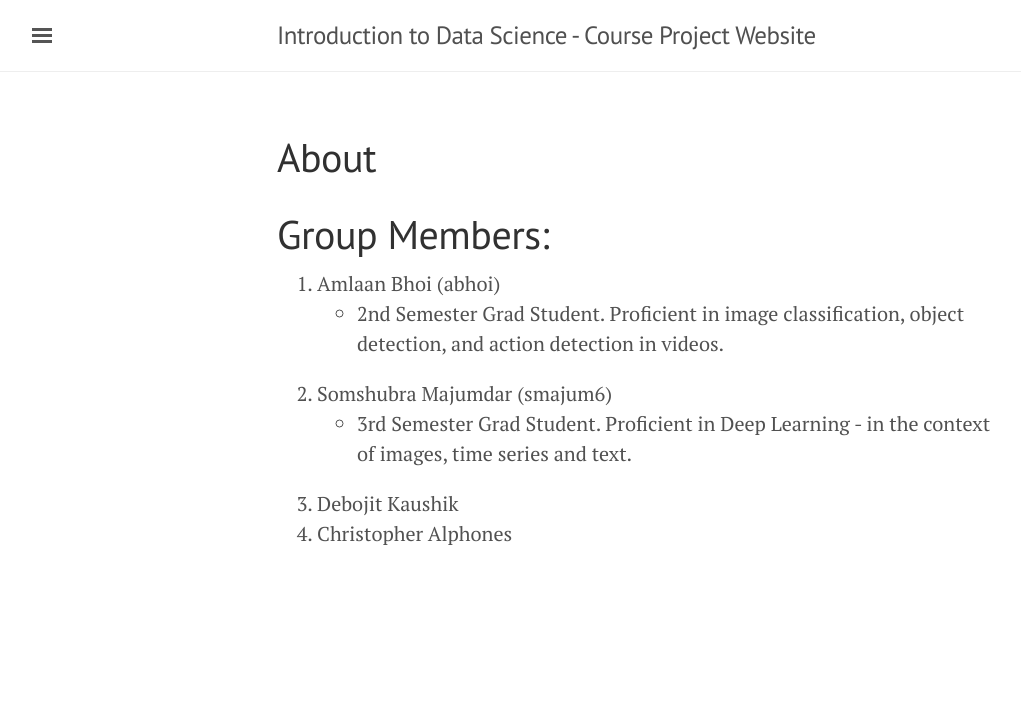
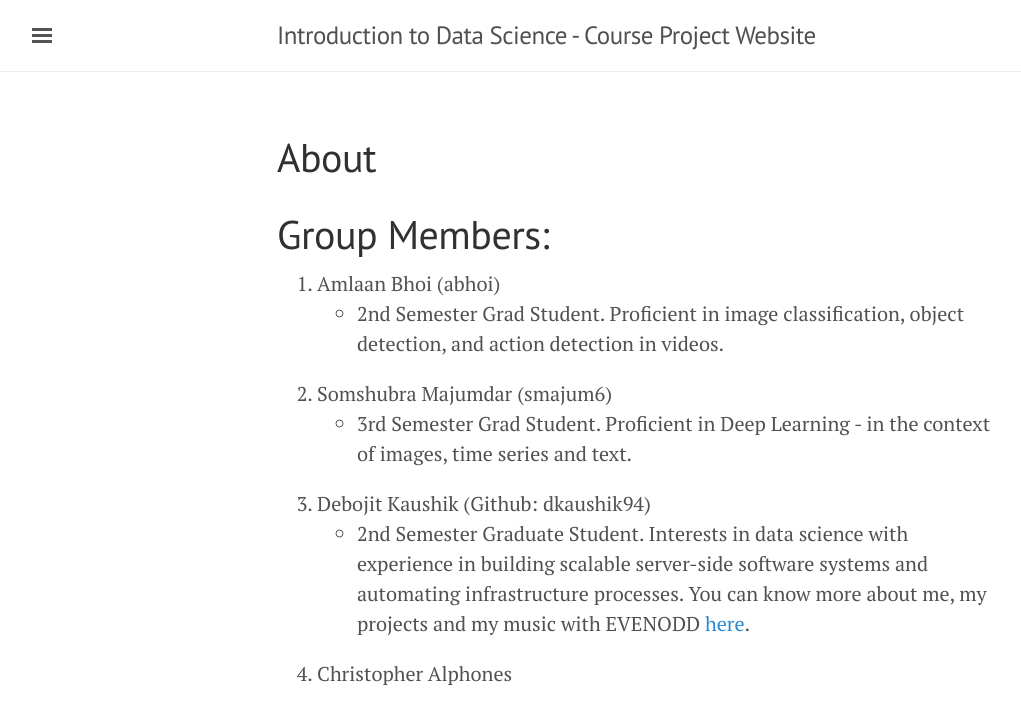
Before and after one commit to titu1994/IDS-Course-Project, a Jekyll site: the page built from about.md, in a window 1280 px wide. Shown: the top 724 px of the page, without its empty margins (3-1024 px from the left). Built offline with Jekyll 4.4.1, drawn with Linux system fonts in a browser that asks for light colours.

Commit message:
Updated about.md, Post.md

```diff
--- a/about.md
+++ b/about.md
@@ -10,5 +10,6 @@ title: About
   - 2nd Semester Grad Student. Proficient in image classification, object detection, and action detection in videos.
 2.  Somshubra Majumdar (smajum6)
   - 3rd Semester Grad Student. Proficient in Deep Learning - in the context of images, time series and text.
-3.  Debojit Kaushik
+3.  Debojit Kaushik (Github: dkaushik94)
+- 2nd Semester Graduate Student. Interests in data science with experience in building scalable server-side software systems and automating infrastructure processes. You can know more about me, my projects and my music with EVENODD [here](https://debojitkaushikblog.wordpress.com).
 4.  Christopher Alphones
```
Also changed, not shown: _posts/2018-02-05-update-one.md (+1 -1 lines).
